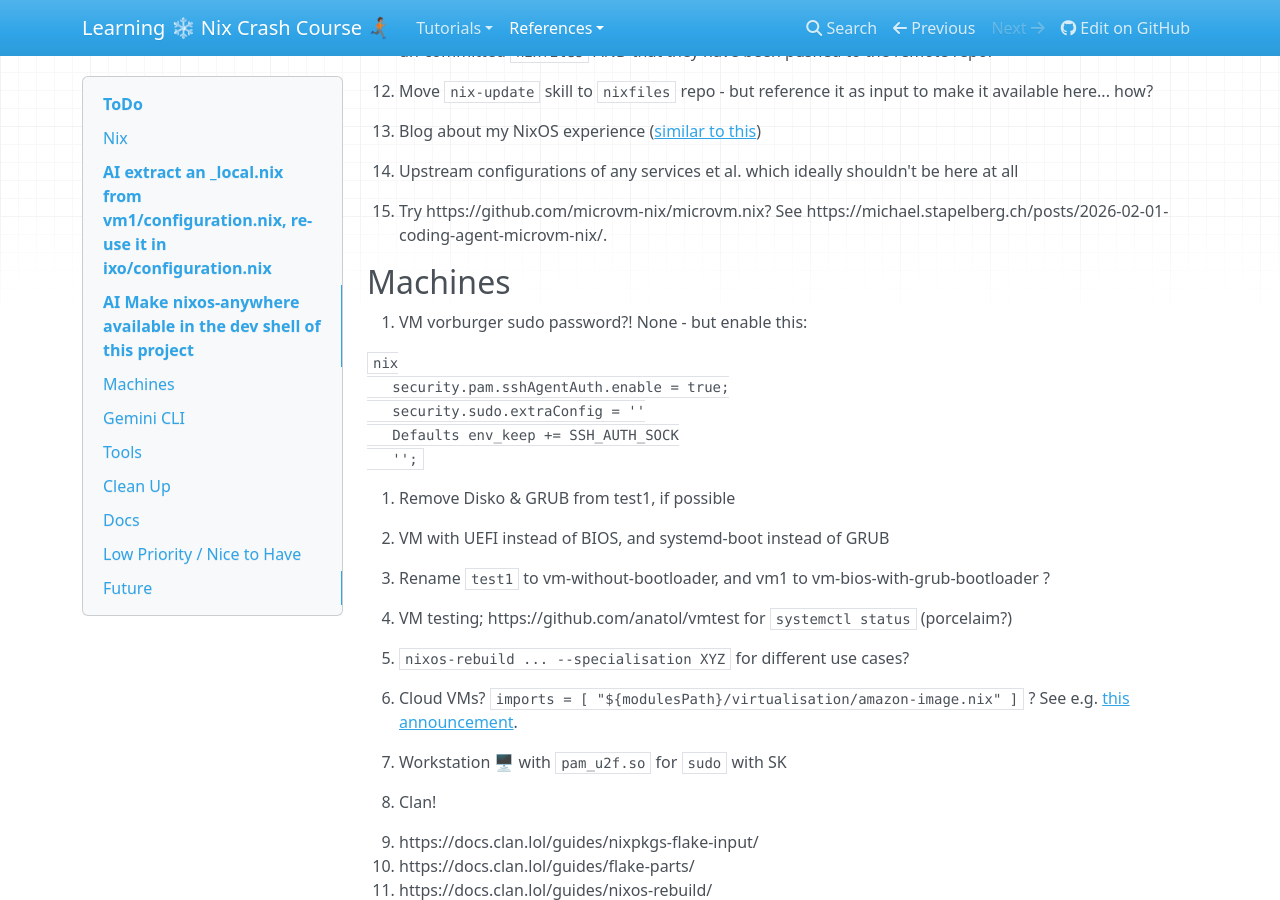
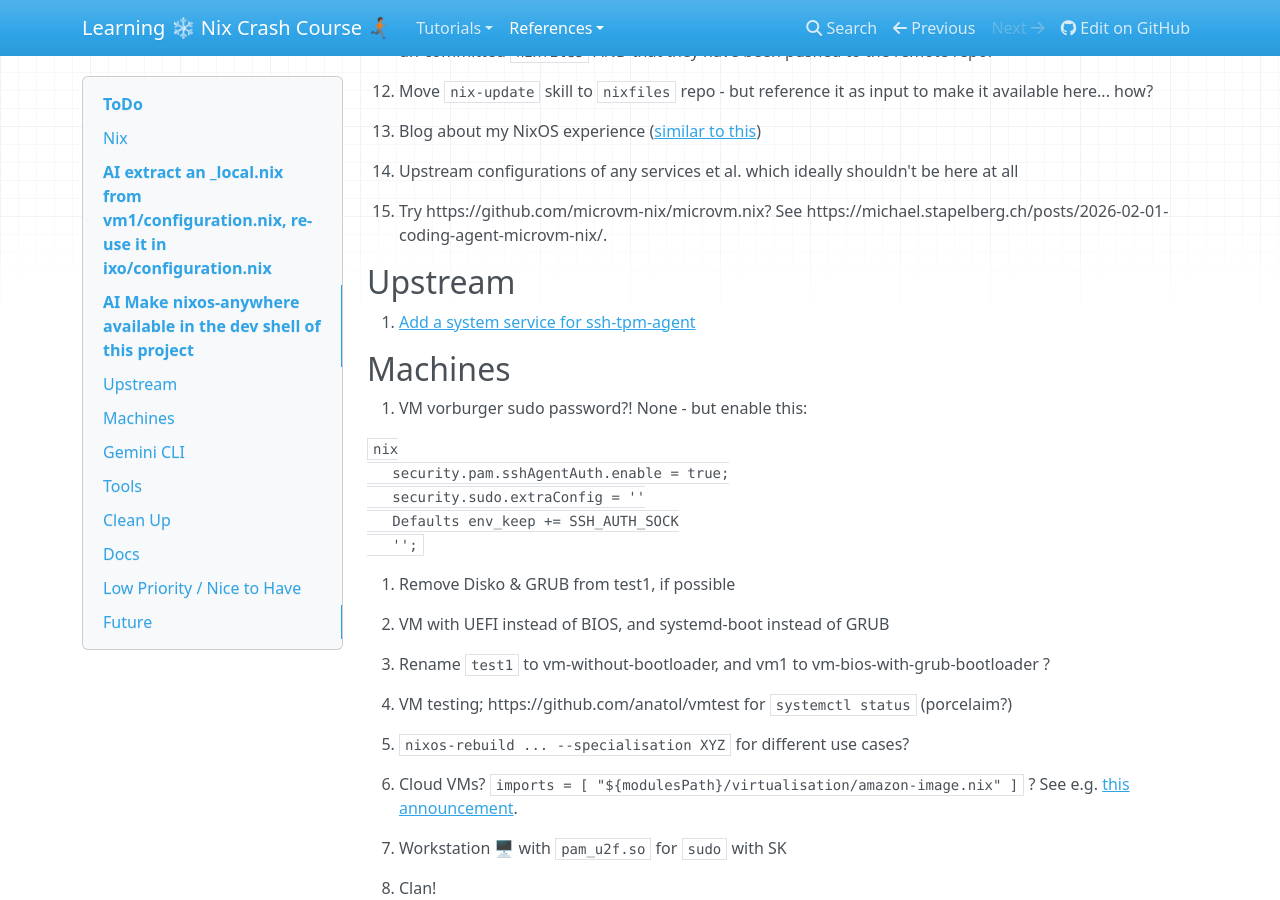
Before and after one commit to vorburger/nixfiles, an MkDocs documentation site: the page built from docs/docs/ToDo.md, in a window 1280 px wide and 900 px high, scrolled down 1450 px. Built offline with MkDocs 1.6.1, drawn with Linux system fonts in a browser that asks for light colours; nearby versions of some CDN libraries.

Commit message:
try ssh-tpm-agent to work with TPM SSH keys with passphrase on console #fail

```diff
--- a/docs/docs/ToDo.md
+++ b/docs/docs/ToDo.md
@@ -67,6 +67,10 @@
 
 1. Try https://github.com/microvm-nix/microvm.nix?
    See https://michael.stapelberg.ch/posts/2026-02-01-coding-agent-microvm-nix/.
+
+## Upstream
+
+1. [Add a system service for ssh-tpm-agent](https://github.com/NixOS/nixpkgs/issues/353096)
 
 ## Machines
 
```
Also changed, not shown: 1 other file.
